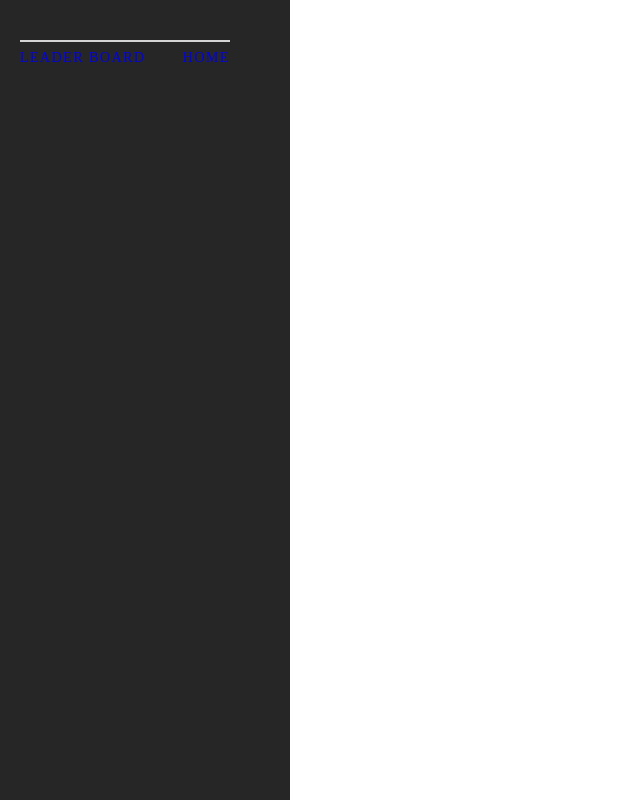
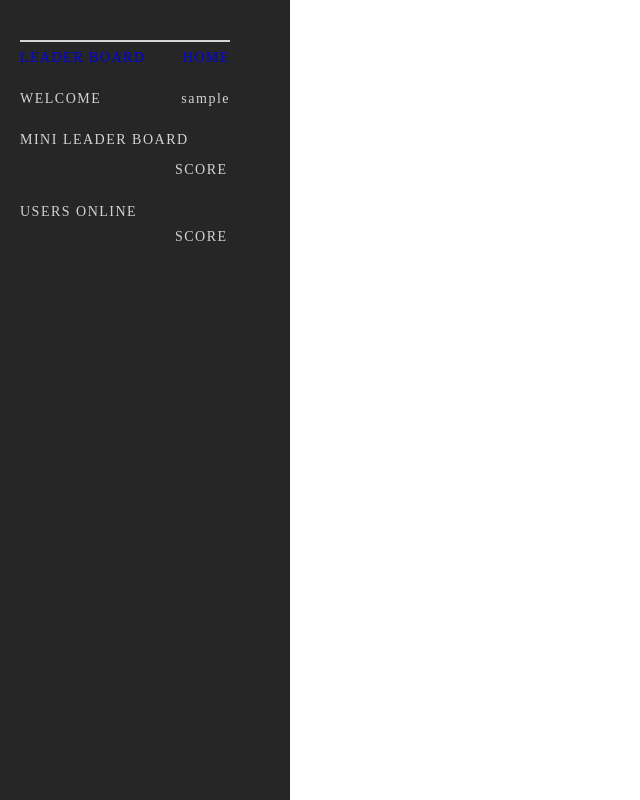
Before and after one commit to JohnL3/milestone-project-three, a Flask app: template templates/game.html in a window 1280 px wide. Shown: the whole page, without its empty margins (0-640 px from the left). Run offline with Flask 2, Linux system fonts and the light colour scheme; the template is opened without the code that fills it: most values are stand-ins (such as "Sample title", 1, 10 or a date in 2020).

Commit message:
added a mini leaderboard section and an online user section plus styles for them

```diff
--- a/static/css/styles.css
+++ b/static/css/styles.css
@@ -108,6 +108,40 @@ main {
     text-align: right;
 }
 
+.welcome {
+  display: grid;
+  grid-template-columns: 1fr 1fr;
+  margin-bottom: 20px;
+}
+
+.u-name {
+  text-align: end;
+}
+
+#leader-board {
+  display: grid;
+  grid-template-columns: 30px 1fr 55px;
+  grid-template-rows: 30px;
+}
+
+#lives,
+#score,
+#online,
+#online-users {
+  display: grid;
+  grid-template-columns: 1fr 55px 55px;
+  grid-auto-rows: 25px;
+}
+
+.online,
+.leader-board,
+#online-users {
+  grid-column: 1/-1;
+}
+
+.score {
+    grid-column: 3;
+}
 /**************************************************************************/
 /************* common to all pages ****************************************/
 nav {
--- a/templates/game.html
+++ b/templates/game.html
@@ -19,6 +19,40 @@
               <span class='my-leader-board'><a href="{{ url_for('leaderboard') }}" class="active">LEADER BOARD</a></span>
               <span class='home'><a href="{{ url_for('leavegame') }}" class="active">HOME</a></span>
             </nav>
+
+            <div class='welcome'>
+                <span>WELCOME</span>
+                <div class='u-name'>
+                  <span id='username' class='user'>{{username}}</span>
+                </div>
+            </div>
+
+            <div id="details">
+              <div id='leader-board'>
+                  <span class='leader-board'>MINI LEADER BOARD</span>
+                  <span></span><span></span><span>SCORE</span>
+                  <!--
+                  {%  for item in leader %}
+                  <span class='user lead'>{{loop.index}}</span>
+                  <span class='user lead'>{{item[0]}}</span>
+                  <span class='user lead usr-score {{item[0]}}'>{{item[1]}}</span>
+                  {% endfor%}
+                  -->
+              </div>
+              <br>
+              <div id='online'>
+                  <span class='user online'>USERS ONLINE</span>
+                  <span class='user'></span>
+
+                  <span class="score">SCORE</span>
+                  <div id='online-users'>
+
+                  </div>
+
+              </div>
+            </div>
+
+
         </div>
     </aside>
 
```
